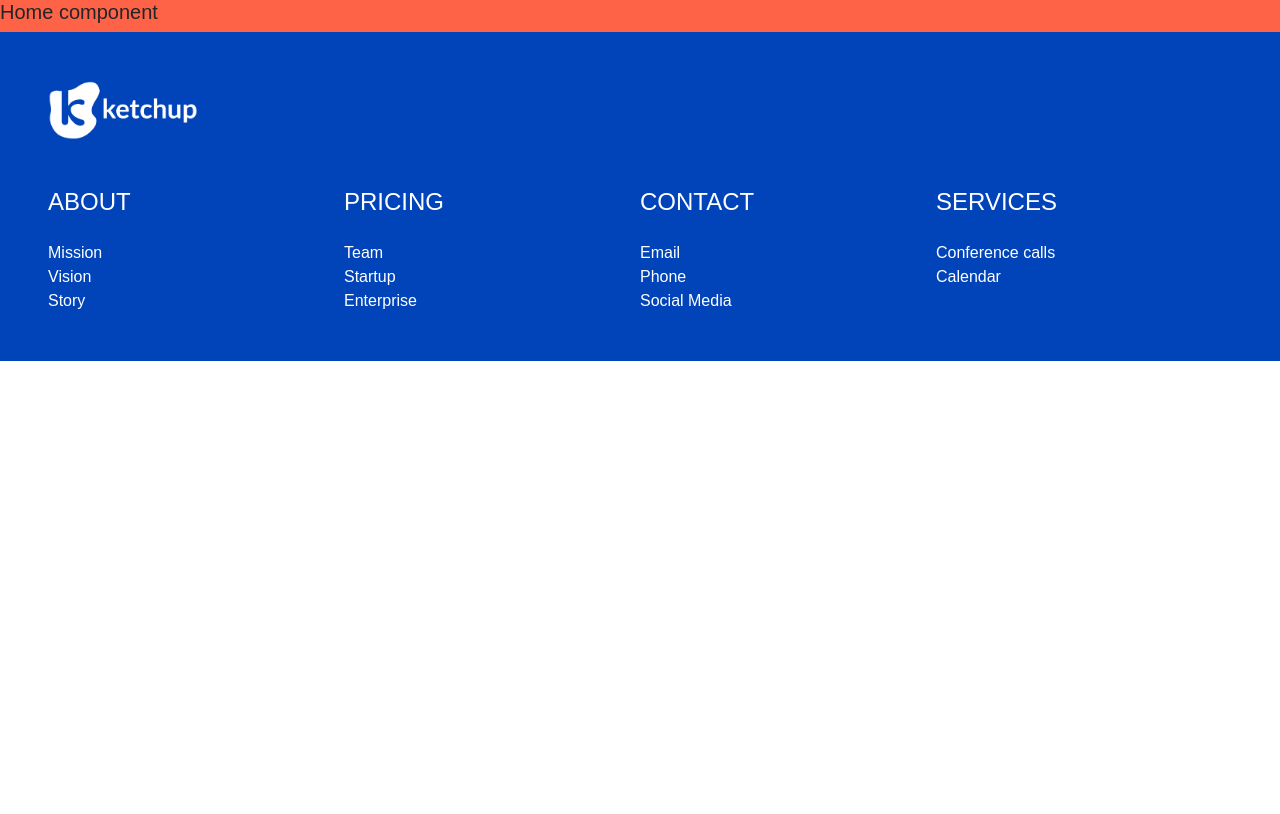
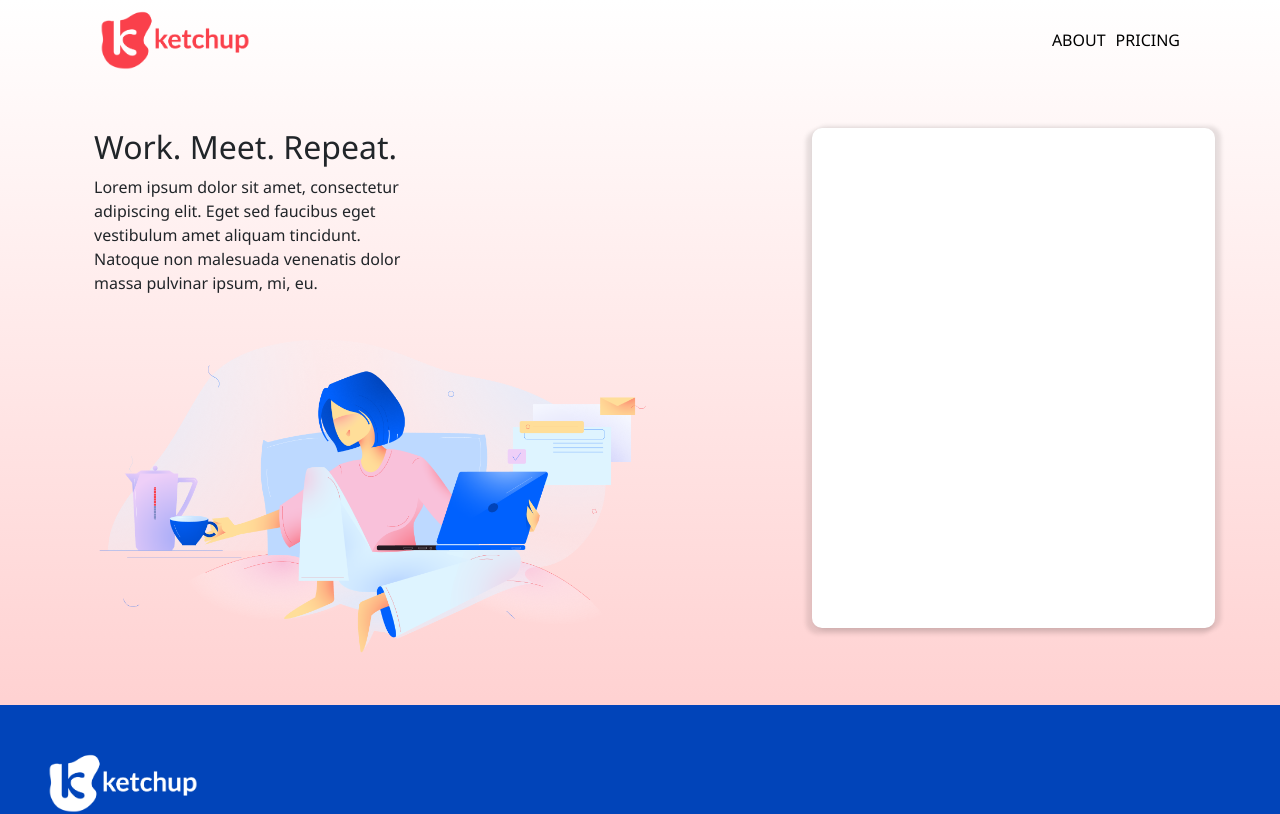
Before and after one commit to baftijarovskiA/ketchup-react, a React (Create React App) app: page / in a window 1280 px wide. Shown: the top 814 px of the page. Built offline with nearby package versions, Linux system fonts and the light colour scheme.

Commit message:
Landing page created

```diff
--- /dev/null
+++ b/src/components/Home/Card/index.jsx
@@ -0,0 +1,14 @@
+import React, {Component} from 'react';
+import './styles.css';
+
+class Card extends Component{
+    render() {
+        return(
+            <div className='kup-card' >
+
+            </div>
+        )
+    }
+}
+
+export default Card;
--- /dev/null
+++ b/src/components/Home/Card/styles.css
@@ -0,0 +1,16 @@
+/* Card component stylesheet */
+
+.kup-card{
+    width: 80%;
+    min-height: 500px;
+    margin: auto;
+    box-shadow: 4px 0 4px 2px rgba(0, 0, 0, 0.1), -4px 4px 4px 2px rgba(0, 0, 0, 0.1);
+    border-radius: 10px;
+    background: #FFFFFF;
+}
+@media only  screen and (max-width: 600px){
+    .kup-card{
+        width: 100%;
+        margin-top: 2rem;
+    }
+}
--- /dev/null
+++ b/src/components/Home/Header/index.jsx
@@ -0,0 +1,24 @@
+import React from 'react';
+import '../styles.css';
+import Logo from "../../../assets/logo_default.png";
+import {Link} from "react-router-dom";
+
+const Header = () => {
+    return(
+        <div className='home-header' >
+            <div className="d-flex justify-content-between align-items-center">
+                <div className="header-logo">
+                    <img src={Logo} alt="Ketch Up Logo" />
+                </div>
+                <div className="header-links" >
+                    <ul>
+                        <li><Link to='/about' className='header-links-item' >ABOUT</Link></li>
+                        <li><Link to='/account' className='header-links-item' >PRICING</Link></li>
+                    </ul>
+                </div>
+            </div>
+        </div>
+    )
+}
+
+export default Header;
--- a/src/components/Home/index.jsx
+++ b/src/components/Home/index.jsx
@@ -1,14 +1,39 @@
 import React, {Component} from 'react';
 import './styles.css';
 import Footer from "../Footer";
+import Header from "./Header";
+import Vector from '../../assets/girl_vector.png';
+import Card from "./Card";
 
 class Home extends Component{
     render() {
         return(
-            <div className='home-component' >
-                <h5>Home component</h5>
+            <React.Fragment>
+                <div className='home-component' >
+                    <Header />
+                    <div className='container-fluid' >
+                        <div className='row' >
+                            <div className='d-none d-sm-none d-md-block d-lg-block d-xl-block col-12 col-sm-12 col-md-6 col-lg-7 col-xl-7' >
+                                <div className='w-100 p-5'>
+                                    <div style={{width: '90%', margin: 'auto'}}>
+                                        <h2>Work. Meet. Repeat.</h2>
+                                        <div className='col-12 col-md-10 col-lg-7 col-xl-7 p-0'>
+                                            <p>Lorem ipsum dolor sit amet, consectetur adipiscing elit. Eget sed faucibus eget vestibulum amet aliquam tincidunt. Natoque non malesuada venenatis dolor massa pulvinar ipsum, mi, eu.</p>
+                                        </div>
+                                        <img src={Vector} alt="Girl in meeting" className='w-100 mt-4 home-vector'  />
+                                    </div>
+                                </div>
+                            </div>
+                            <div className='d-block col-12 col-sm-12 col-md-6 col-lg-5 col-xl-5' >
+                                <div className='w-100 text-center mt-0 mt-md-5'>
+                                    <Card />
+                                </div>
+                            </div>
+                        </div>
+                    </div>
+                </div>
                 <Footer />
-            </div>
+            </React.Fragment>
         )
     }
 }
--- a/src/components/Home/styles.css
+++ b/src/components/Home/styles.css
@@ -1,5 +1,56 @@
 /* Home component stylesheet */
 
 .home-component{
-    background: tomato;
+    background: linear-gradient(180deg, #FFFFFF 0%, rgba(255, 183, 183, 0.63) 100%);
+    width: 100%;
+    min-height: 80vh;
 }
+
+.home-header{
+    width: 100%;
+    height: auto;
+    padding: 10px 100px;
+}
+
+.header-logo img{
+    width: 150px;
+}
+
+.header-links ul li{
+    display: inline-block;
+}
+
+.header-links ul {
+    margin-bottom: 0 !important;
+}
+
+.header-links li {
+    margin-left: 10px;
+}
+
+.header-links-item{
+    color: black;
+    font-weight: 500;
+}
+
+.header-links-item:hover {
+    color: black;
+    opacity: 0.85;
+}
+
+.home-vector{
+    user-select: none;
+    -ms-user-select: none;
+    -moz-user-select: none;
+    -webkit-user-select: none;
+    -webkit-user-drag: none;
+}
+
+@media only  screen and (max-width: 600px){
+    .home-header{
+        padding: 10px;
+    }
+    .header-logo img{
+        width: 100px;
+    }
+}
--- a/src/index.css
+++ b/src/index.css
@@ -4,7 +4,7 @@
   margin: 0;
   padding: 0;
   box-sizing: border-box;
-  font-family: 'Century Gothic', sans-serif !important;
+  font-family: 'Segoe UI', sans-serif !important;
   -webkit-font-smoothing: antialiased;
   -moz-osx-font-smoothing: grayscale;
 }
```
